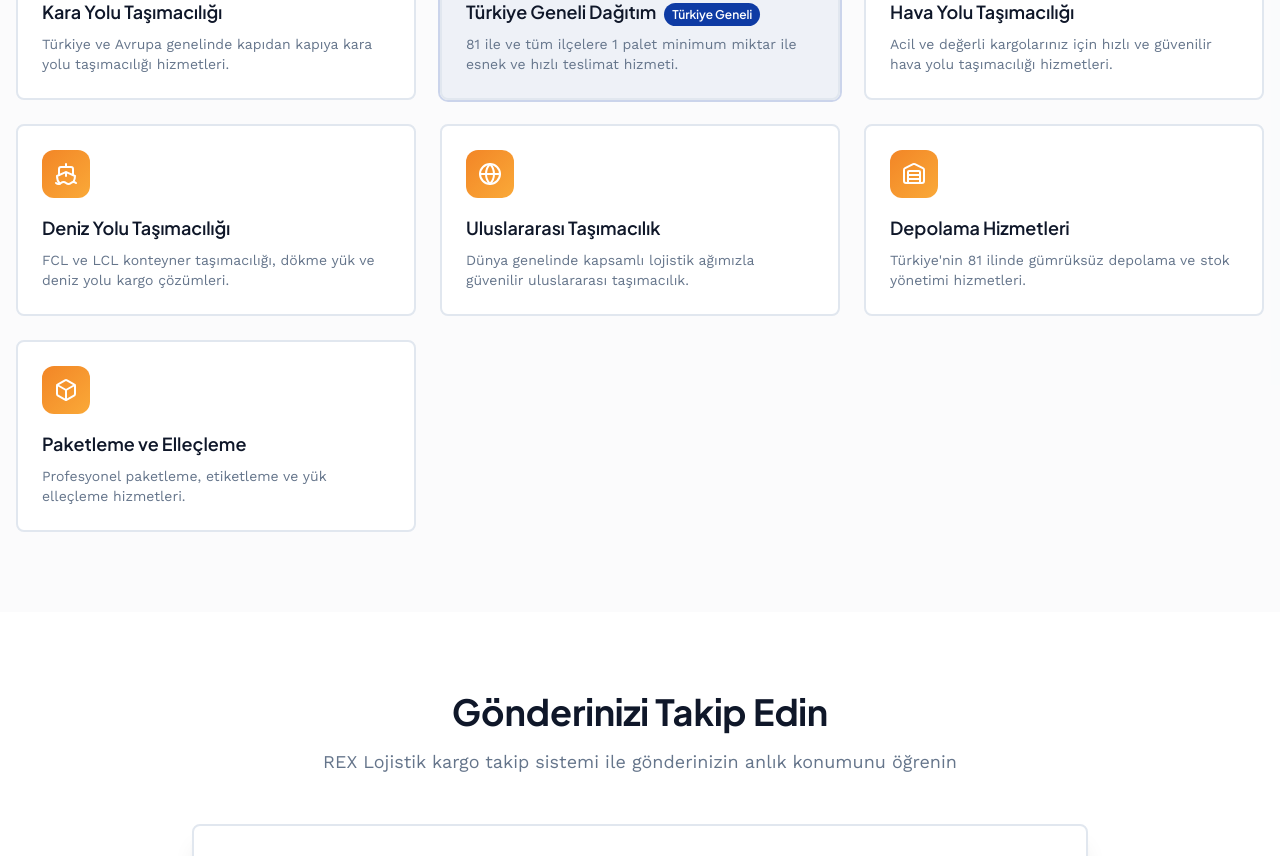
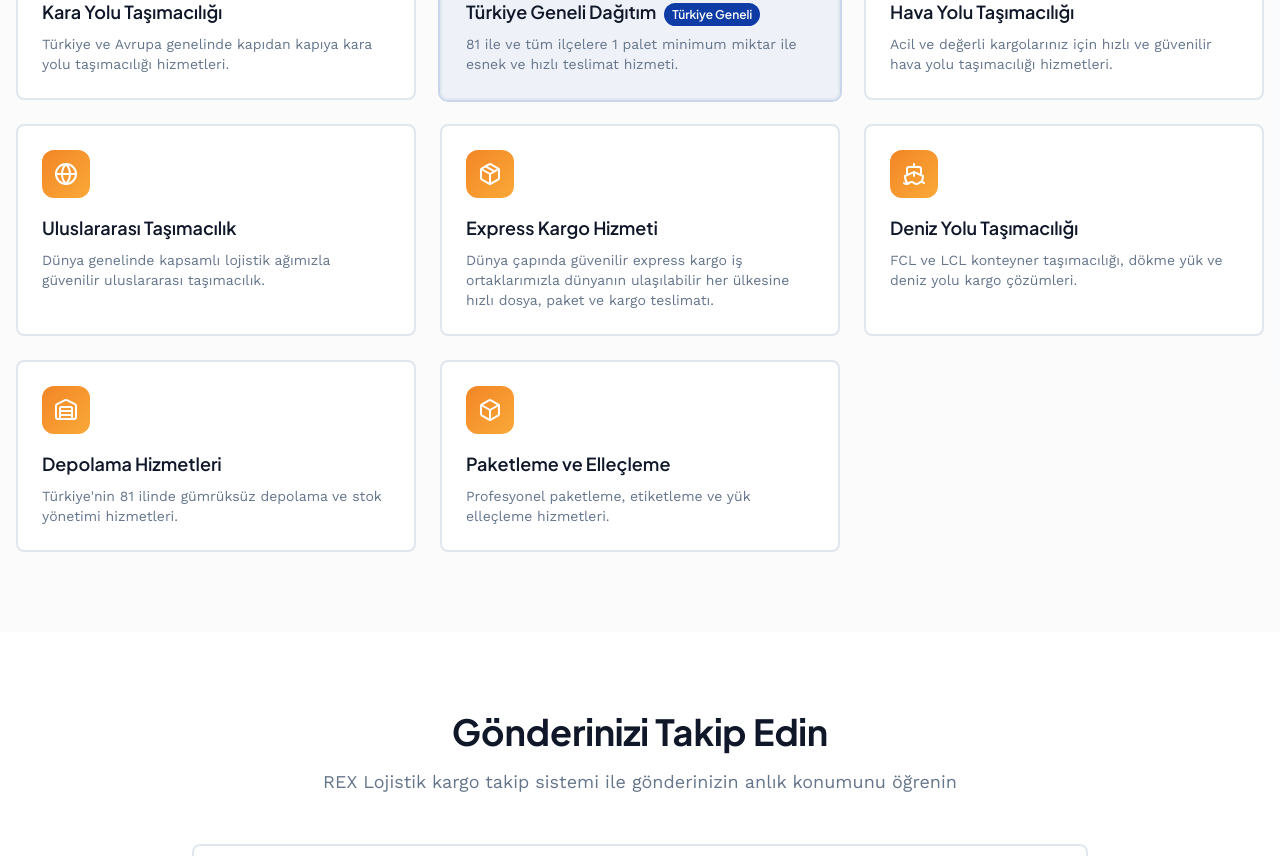
Before and after one commit to hakankesikler/sg-858f4a06-cef2-4736-8b39-c7b4ea443985-1773598027, a Next.js app: page / in a window 1280 px wide. Shown: the part 1140-1996 px from the top of the page. Built offline with nearby package versions, Linux system fonts and the light colour scheme.

Commit message:
feat(services): Add Express Cargo Service

```diff
--- a/src/components/Services.tsx
+++ b/src/components/Services.tsx
@@ -1,4 +1,4 @@
-import { Plane, Ship, Truck, Warehouse, Globe, Box, MapPin } from "lucide-react";
+import { Plane, Ship, Truck, Warehouse, Globe, Box, MapPin, Package } from "lucide-react";
 import { Card, CardContent } from "@/components/ui/card";
 
 const services = [
@@ -19,14 +19,19 @@ const services = [
     description: "Acil ve değerli kargolarınız için hızlı ve güvenilir hava yolu taşımacılığı hizmetleri.",
   },
   {
+    icon: Globe,
+    title: "Uluslararası Taşımacılık",
+    description: "Dünya genelinde kapsamlı lojistik ağımızla güvenilir uluslararası taşımacılık.",
+  },
+  {
+    icon: Package,
+    title: "Express Kargo Hizmeti",
+    description: "Dünya çapında güvenilir express kargo iş ortaklarımızla dünyanın ulaşılabilir her ülkesine hızlı dosya, paket ve kargo teslimatı.",
+  },
+  {
     icon: Ship,
     title: "Deniz Yolu Taşımacılığı",
     description: "FCL ve LCL konteyner taşımacılığı, dökme yük ve deniz yolu kargo çözümleri.",
-  },
-  {
-    icon: Globe,
-    title: "Uluslararası Taşımacılık",
-    description: "Dünya genelinde kapsamlı lojistik ağımızla güvenilir uluslararası taşımacılık.",
   },
   {
     icon: Warehouse,
```
